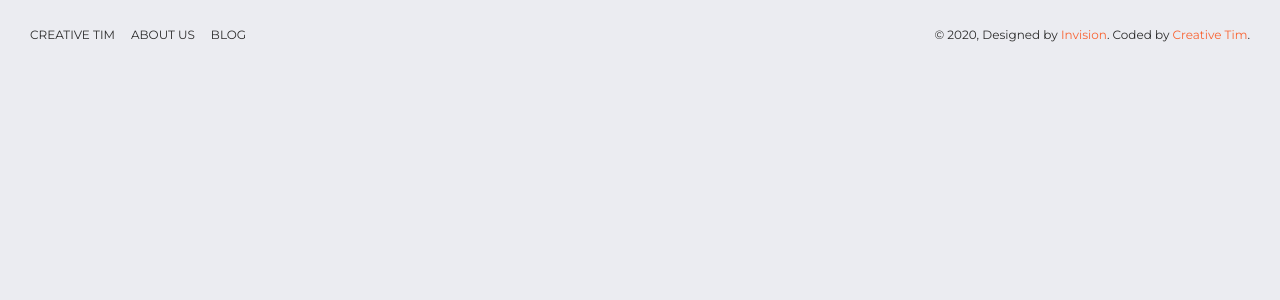
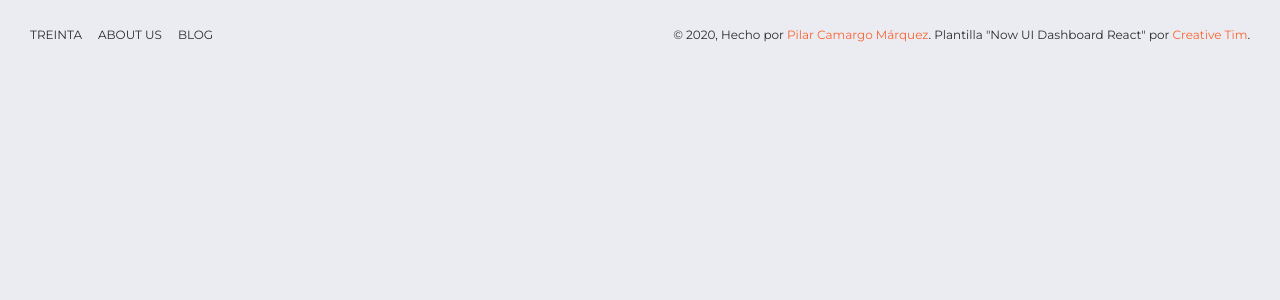
Before and after one commit to justoneye/PruebaTreinta, a React (Create React App) app: page /admin/dashboard in a window 1280 px wide. Shown: the top 300 px of the page. Built offline with nearby package versions, Linux system fonts and the light colour scheme; what react-google-maps would draw is missing.

Commit message:
Footer modificado

```diff
--- a/src/components/Footer/Footer.js
+++ b/src/components/Footer/Footer.js
@@ -35,7 +35,7 @@ class Footer extends React.Component {
                   href="https://www.creative-tim.com?ref=nudr-footer"
                   target="_blank"
                 >
-                  Creative Tim
+                  Treinta
                 </a>
               </li>
               <li>
@@ -57,17 +57,17 @@ class Footer extends React.Component {
             </ul>
           </nav>
           <div className="copyright">
-            &copy; {1900 + new Date().getYear()}, Designed by{" "}
+            &copy; {1900 + new Date().getYear()}, Hecho por{" "}
             <a
-              href="https://www.invisionapp.com"
+              href="https://www.linkedin.com/in/pilarcamargo/"
               target="_blank"
               rel="noopener noreferrer"
             >
-              Invision
+              Pilar Camargo Márquez
             </a>
-            . Coded by{" "}
+            . Plantilla "Now UI Dashboard React" por {" "}
             <a
-              href="https://www.creative-tim.com?ref=nudr-footer"
+              href="https://www.creative-tim.com/product/now-ui-dashboard-react"
               target="_blank"
               rel="noopener noreferrer"
             >
```
